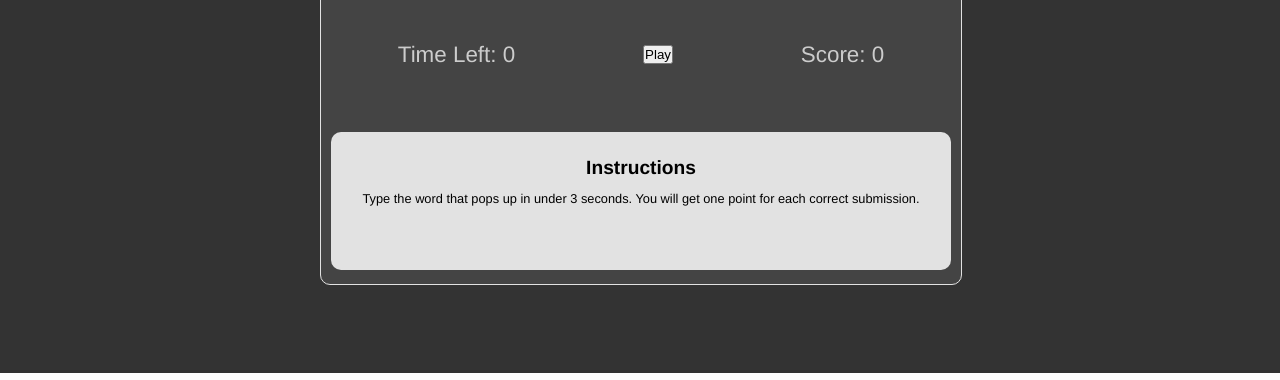
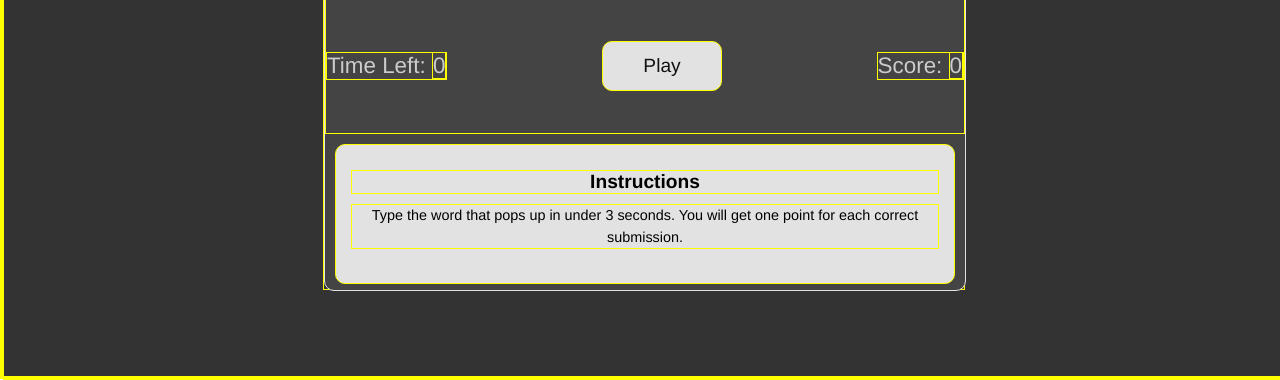
Before and after one commit to AustinTice/FastTyper, a plain HTML site: page index.html in a window 1280 px wide. Shown: the part 427-807 px from the top of the page. Drawn offline with Linux system fonts and the light colour scheme.

Commit message:
Added new styles.

```diff
--- a/style.css
+++ b/style.css
@@ -1,6 +1,7 @@
 *{
   margin: 0;
   padding: 0;
+  border: 1px solid yellow;
 }
 
 /* Default class to help with the straightening of content */
@@ -103,13 +104,11 @@ header p {
 }
 
 #timeLeftLabel{
-  margin-left: 12%;
   font-size: 1.4em;
   color: #ccc;
 }
 
 #scoreLabel{
-  margin-right: 12%;
   font-size: 1.4em;
   color: #ccc;
 }
@@ -130,7 +129,18 @@ header p {
 }
 
 #instructionsParagraph{
-  font-size: 0.8em;
+  font-size: 0.9em;
   line-height: 1.5em;
   text-align: center;
 }
+
+#startGame{
+  height: 50px;
+  width: 120px;
+  font-size: 1.2em;
+  font-family: Helvetica;
+  background: #e2e2e2;
+  color: #111;
+  border-radius: 10px;
+  outline-style: none;
+}
```
